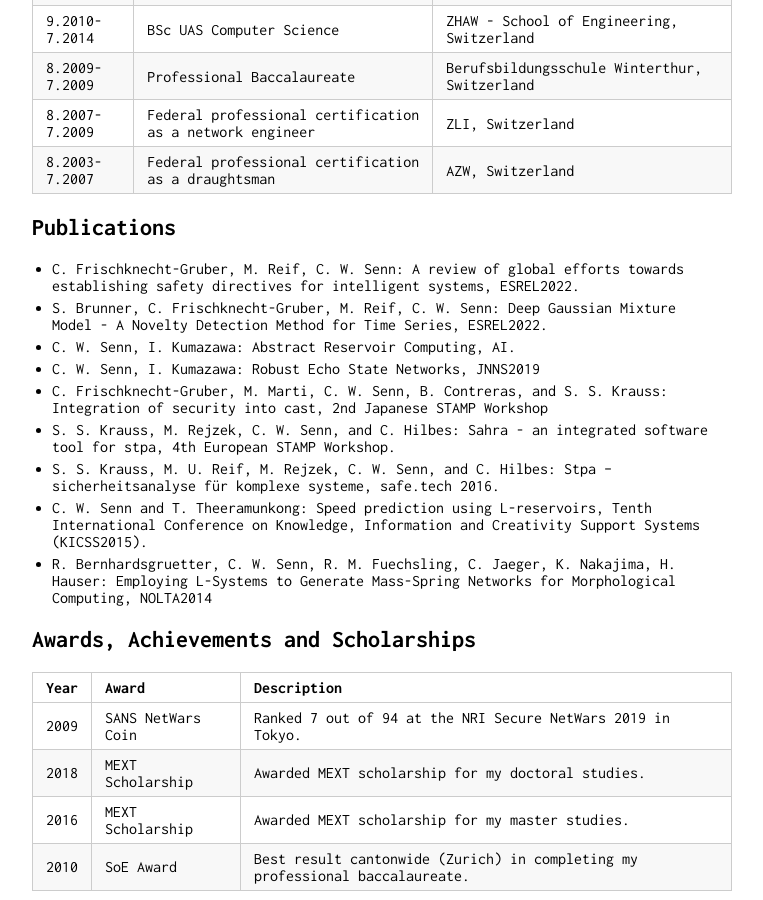
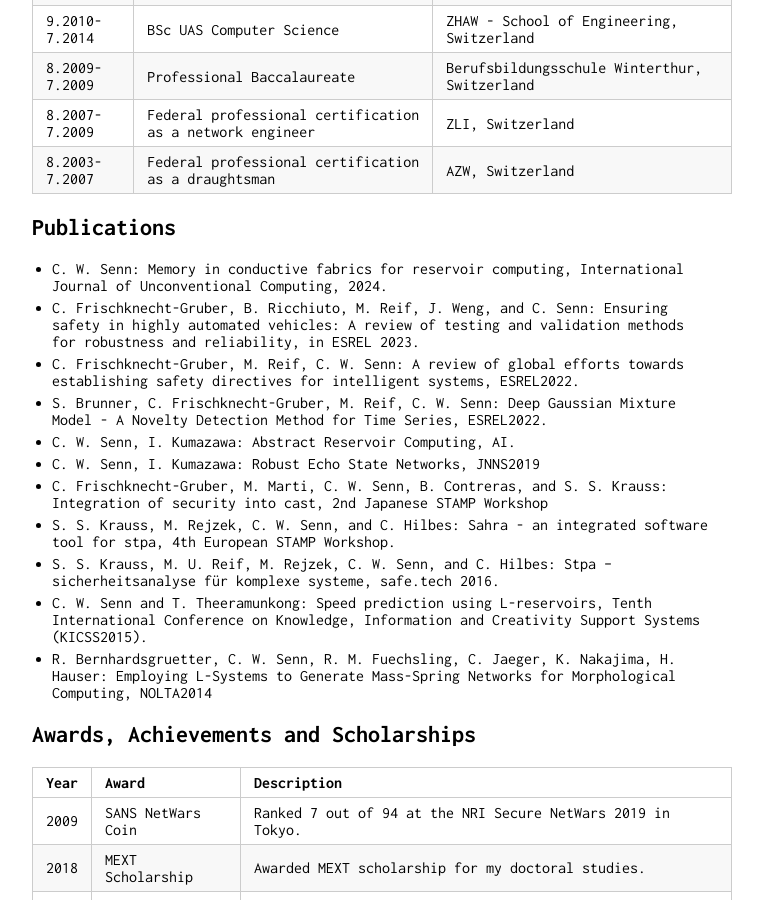
Before and after one commit to delpart/delpart.github.io, a Jekyll site: the page built from index.md, in a window 1280 px wide and 900 px high, scrolled down 1148 px. Shown: the whole window, without its empty margins (258-1021 px from the left). Built offline with Jekyll 4.4.1, drawn with Linux system fonts in a browser that asks for light colours; our own code applies the rules of GitHub Pages for plain Markdown files.

Commit message:
Update index.md

```diff
--- a/index.md
+++ b/index.md
@@ -40,6 +40,11 @@ When | What | Where
 8.2003-7.2007 | Federal professional certification as a draughtsman | AZW, Switzerland
 
 ## Publications
+- C. W. Senn: Memory in conductive fabrics for reservoir computing, International Journal of
+Unconventional Computing, 2024.
+- C. Frischknecht-Gruber, B. Ricchiuto, M. Reif, J. Weng, and C. Senn: Ensuring safety in
+highly automated vehicles: A review of testing and validation methods for robustness and
+reliability, in ESREL 2023.
 - C. Frischknecht-Gruber, M. Reif, C. W. Senn: A review of global efforts towards establishing safety directives for intelligent systems, ESREL2022.
 - S. Brunner, C. Frischknecht-Gruber, M. Reif, C. W. Senn: Deep Gaussian Mixture Model - A Novelty Detection Method for Time Series, ESREL2022.
 - C. W. Senn, I. Kumazawa: Abstract Reservoir Computing, AI.
```
